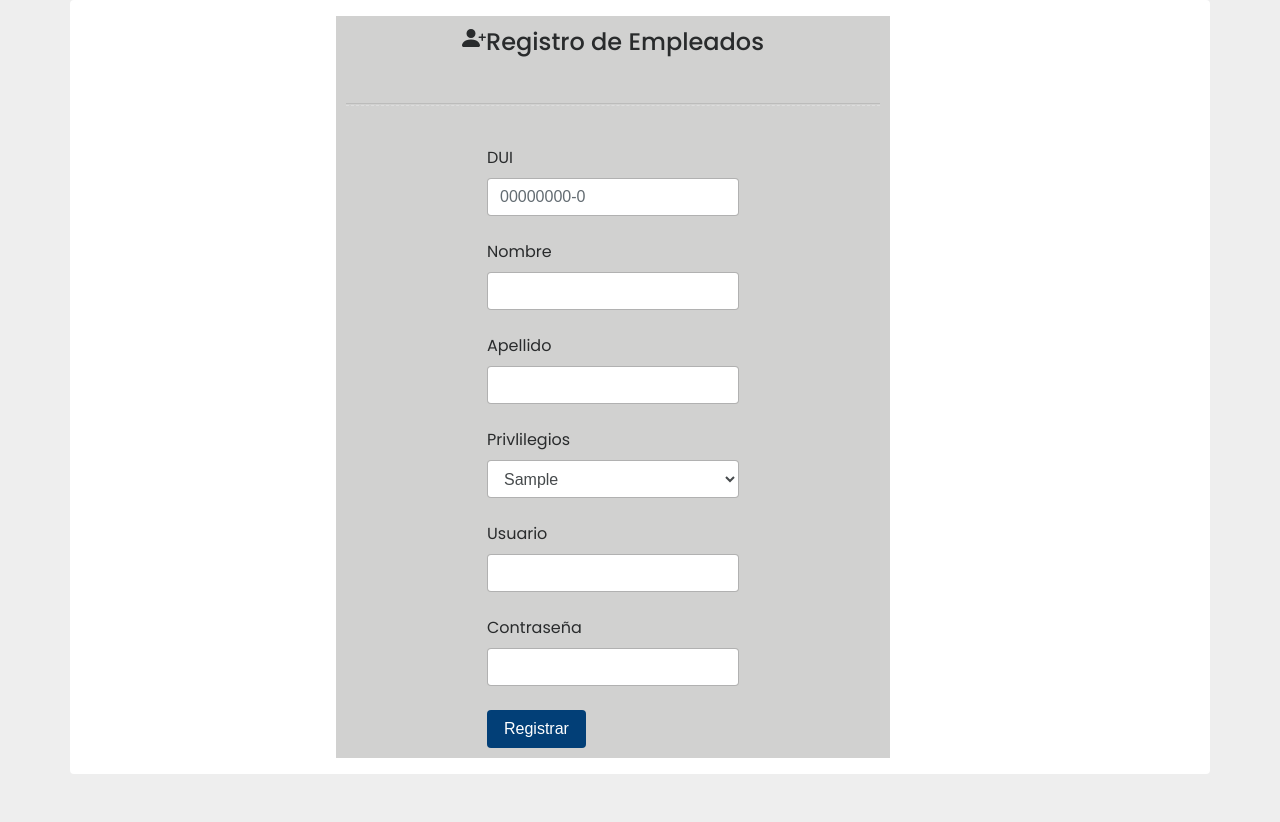
After one commit to SIST32-B-GRUPO-03/LaHuellita, a PHP site: page /Registro.php in a window 1280 px wide. The commit adds this page. Run offline with PHP 8.4, Linux system fonts and the light colour scheme; tables that the repository leaves empty hold one stand-in row (values such as "Sample post").

```diff
--- /dev/null
+++ b/Registro.php
@@ -0,0 +1,118 @@
+<?php
+    require("php/inicio.php");
+    $inicio= new inicioSesion;
+
+?>
+<!DOCTYPE html>
+<html>
+<head>
+	<title>Agregar cliente</title>
+	    <link rel="stylesheet" type="text/css" href="css/bootstrap.min.css">
+        <link rel="stylesheet" type="text/css" href="font-awesome/css/all.css">
+        <link rel="stylesheet" href="css/menu-estilos.css">
+        <link rel="stylesheet" type="text/css" href="css/estilos-formularios.css">
+
+        <style type="text/css">
+        	/*Form clientes*/
+
+            .bg-form{
+	          background-color:  rgb(209,209,208);
+	          padding: 10px;
+	          width: 50%;
+	          height: 100%;
+	          margin-left: 250px;
+             }
+
+        </style>
+</head>
+<body>
+	<div class="container shadow p-3 mb-5 bg-white rounded">
+		<div class="row">
+			<div class="col col-lg-12 col-md-8 col-sm-4">
+				<div class="bg-form">
+                <div class="row justify-content-center">
+			<h4><svg class="bi bi-person-plus-fill" width="1em" height="1em" viewBox="0 0 16 16" fill="currentColor"                xmlns="http://www.w3.org/2000/svg">
+                <path fill-rule="evenodd" d="M1 14s-1 0-1-1 1-4 6-4 6 3 6 4-1 1-1 1H1zm5-6a3 3 0 100-6 3 3 0 000 6zm7.5-3a.5.5 0 01.5.5v2a.5.5 0 01-.5.5h-2a.5.5 0 010-1H13V5.5a.5.5 0 01.5-.5z" clip-rule="evenodd"/>
+                <path fill-rule="evenodd" d="M13 7.5a.5.5 0 01.5-.5h2a.5.5 0 010 1H14v1.5a.5.5 0 01-1 0v-2z" clip-rule="evenodd"/>
+                </svg>Registro de Empleados</h4>
+                </div>
+			<hr class="line">
+			<form method="POST">
+			<div class="row mt-4 justify-content-center">
+				<div class="col-6">
+					<label>DUI</label>
+					<input type="text" name="DUI" placeholder="00000000-0" class="form-control">
+				</div>
+		  </div>
+			<div class="row mt-4 justify-content-center">
+				<div class="col-6">
+					<label>Nombre</label>
+					<input type="text" name="Nombre" class="form-control">
+				</div>
+		  </div>
+		  <div class="row mt-4 justify-content-center">
+				<div class="col-6">
+					<label>Apellido</label>
+					<input type="text" name="Apellido" class="form-control">
+				</div>
+		  </div>
+		  <div class="row mt-4 justify-content-center">
+				<div class="col-6">
+					<label>Privlilegios</label>
+					<?php
+
+					$privilegios=$inicio->privilegios();
+					echo "<select class='form-control' name='privilegio'>";
+					//$doctor=$doctores->fetch_assoc();
+					while($privilegio=$privilegios->fetch_assoc()){
+						echo "<option value='$privilegio[Id_Privilegios]'>$privilegio[Usuario]</option>";
+						//$doctor=$doctores->fetch_assoc();
+						//echo "$doctor[Nombre]";
+					}
+					echo "</select>";
+					?>
+				</div>
+		  </div>
+          <div class="row mt-4 justify-content-center">
+				<div class="col-6">
+					<label>Usuario</label>
+					<input type="text" name="Usuario" class="form-control">
+				</div>
+		  </div>
+          <div class="row mt-4 justify-content-center">
+				<div class="col-6">
+					<label>Contraseña</label>
+					<input type="password" name="Contrasenia" class="form-control">
+				</div>
+		  </div>
+          <div class="row mt-4 justify-content-center">
+				<div class="col-6">
+                <input type="submit" name="Registrar" class="btn btn-forms" value="Registrar">
+				</div>
+		  </div>
+		</form>
+	</div>
+</div>
+</div>
+
+</div>
+
+<?php
+if(isset($_POST["Registrar"])){
+
+    $inicio->setUser($_POST["Usuario"]);
+    $inicio->setPass($_POST["Contrasenia"]);
+    $inicio->setDUI($_POST["DUI"]);
+    $inicio->setNombre($_POST["Nombre"]);
+    $inicio->setPrivilegios($_POST["privilegio"]);
+    $inicio->setApellido($_POST["Apellido"]);
+
+    $inicio->registrar();
+
+
+}
+?>
+<script type="text/javascript" src="js/jquery-3.3.1.js"></script>
+
+</body>
+</html>
--- /dev/null
+++ b/cerrar.php
@@ -0,0 +1,5 @@
+<?php
+session_start();
+session_destroy();
+header("location:index.php");
+?>
--- a/perfil_secretarios/citas_agregar.php
+++ b/perfil_secretarios/citas_agregar.php
@@ -110,7 +110,6 @@
 		$citas->setDetalles("");
 		$citas->insert();
 
-
 	}
 	?>
 
--- a/perfil_secretarios/citas_index.php
+++ b/perfil_secretarios/citas_index.php
@@ -34,7 +34,7 @@
              <input class="form-control mr-sm-2" type="date" value="<?php
 		$fecha= date("Y")."-";
 		$fecha.= date("m")."-";
-		$fecha.= date("d")-1;
+		$fecha.= date("d");
 		echo $fecha;?>" placeholder="Búsqueda por fecha" aria-label="Search" name="fecha" id="fecha" onload="cargarDatos()">
                 <button type="button" class="btn btn-forms my-2 my-sm-0" onclick="cargarDatos()" name="buscar"><i class="fas fa-search"></i>Buscar</button>
 						</form>
--- a/perfil_secretarios/cliente_index.php
+++ b/perfil_secretarios/cliente_index.php
@@ -52,9 +52,6 @@
 		</div>
 	</div>
 
-
-
-
 <!-- jQuery CDN -->
 <script type="text/javascript" src="js/jquery-3.3.1.js"></script>
 
--- a/perfil_secretarios/clientes_agregar.php
+++ b/perfil_secretarios/clientes_agregar.php
@@ -70,10 +70,7 @@
 </div>
 </div>
 
-
-	</div>
-
-
+</div>
 
 	<!-- jQuery CDN -->
   <script type="text/javascript" src="js/jquery-3.3.1.js"></script>
--- a/php/Untitled-1.txt
+++ /dev/null
@@ -1 +0,0 @@
-hola mundo
--- a/php/inicio.php
+++ b/php/inicio.php
@@ -1,40 +1,86 @@
 <?php
+ session_start();
+
 require ("conexion.php");
 class inicioSesion extends Conexion{
-    private $datos;
+
     private $user;
     private $pass;
+    private $DUI;
+    private $Nombre;
+    private $privilegios;
+    private $apellido;
 
     public function setUser($user){
         $this->user=$user;
     }
     public function setPass($pass){
-        $this->pass=$pass;
+        $this->pass=md5(base64_encode($pass));
+    }
+    public function setDUI($DUI){
+        $this->DUI=$DUI;
+    }
+    public function setNombre($Nombre){
+        $this->Nombre=$Nombre;
+    }
+    public function setPrivilegios($privilegios){
+        $this->privilegios=$privilegios;
+    }
+    public function setApellido($apellido){
+        $this->apellido=$apellido;
     }
 
     public function Consulta(){
-        setcookie("user","",time()+3600);
-        setcookie("pass","",time()+3600);
+      //if(!($this->user || $this->pass)){
+      //    echo "entro";
+          $datos=parent::ejecutar("select usuario ,contrasenia, Priviliegios from empleados where usuario = '".$this->user."'");
+          if(!$datos==null){
+              //while($m=$datos->fetch_assoc()){
+                  $m=$datos->fetch_assoc();
+                  //echo $this->pass."===>".$m["contrasenia"];
+                  if($this->pass==$m["contrasenia"]){
+                      echo "exito";
+                      $_SESSION["usuario"]=$this->user;
+                      $_SESSION["pass"]=$this->pass;
+                      $_SESSION["Priviliegios"]=$m["Priviliegios"];
+                      switch($_SESSION["Priviliegios"]){
+                          case 1:
+                          break;
+                          case 2:
+                          break;
+                          case 3:
+                            header("location:perfil_secretarios/citas_agregar.php");
+                        break;
+                    }
+                    //header("location:../perfil.php");
 
-        $datos=parent::ejecutar("select usuario ,contrasenia from empleados where contrasenia = ".md5($this->pass));
-        if(!$datos==null){
-            while($m=$datos->fetch_assoc()){
-                if($this->user==$m["usuario"]){
-                    echo "exito";
                 }else{
-                    echo "fracaso";
+                    echo "Contraseña incorrecta";
                 }
+                //}
+
+            }else{
+                echo"Usuario no encontrado";
             }
+       // }
+
+    }
+    public function registrar(){
+        $sql="INSERT INTO empleados
+        (DUI, Nombre_Empleado, Apellido, Priviliegios, usuario, contrasenia)
+        VALUES('$this->DUI', '$this->Nombre', '$this->apellido', $this->privilegios, '$this->user', '$this->pass')";
+        try{
+            parent::ejecutar($sql);
+            header("location:index.php");
+        }catch(Exception $ex){
+            echo $ex;
         }
 
     }
-
-
+    public function privilegios(){
+        $sql="SELECT Id_Privilegios, Usuario
+        FROM privilegios";
+        return parent::ejecutar($sql);
+    }
 }
-
-$inicio= new inicioSesion;
-$inicio->Consulta();
-
-
-
 ?>
```
Also changed, not shown: index.php (added, +81 -0 lines), inser.txt (deleted, +0 -27 lines), menu.php (+26 -6 lines).
